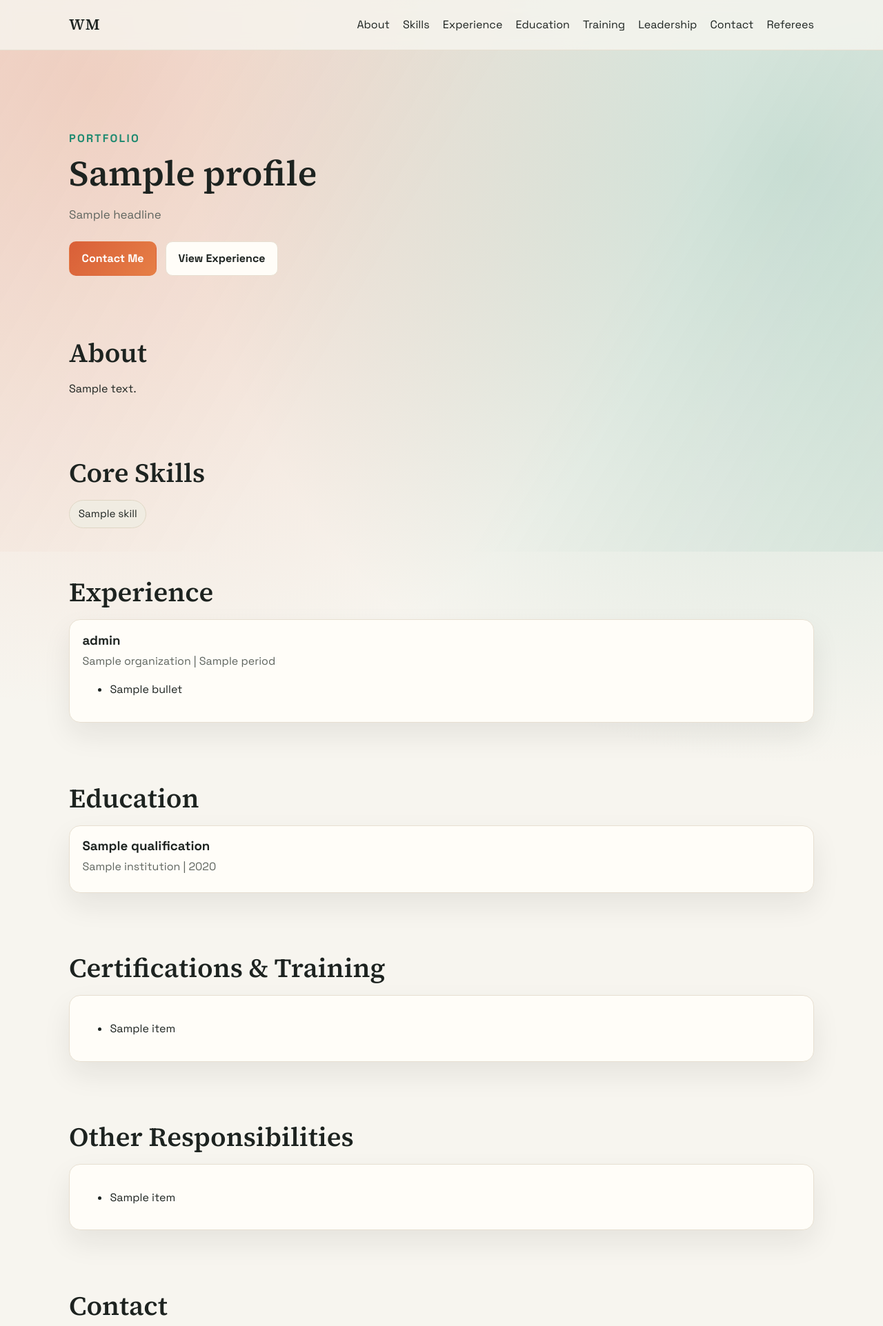
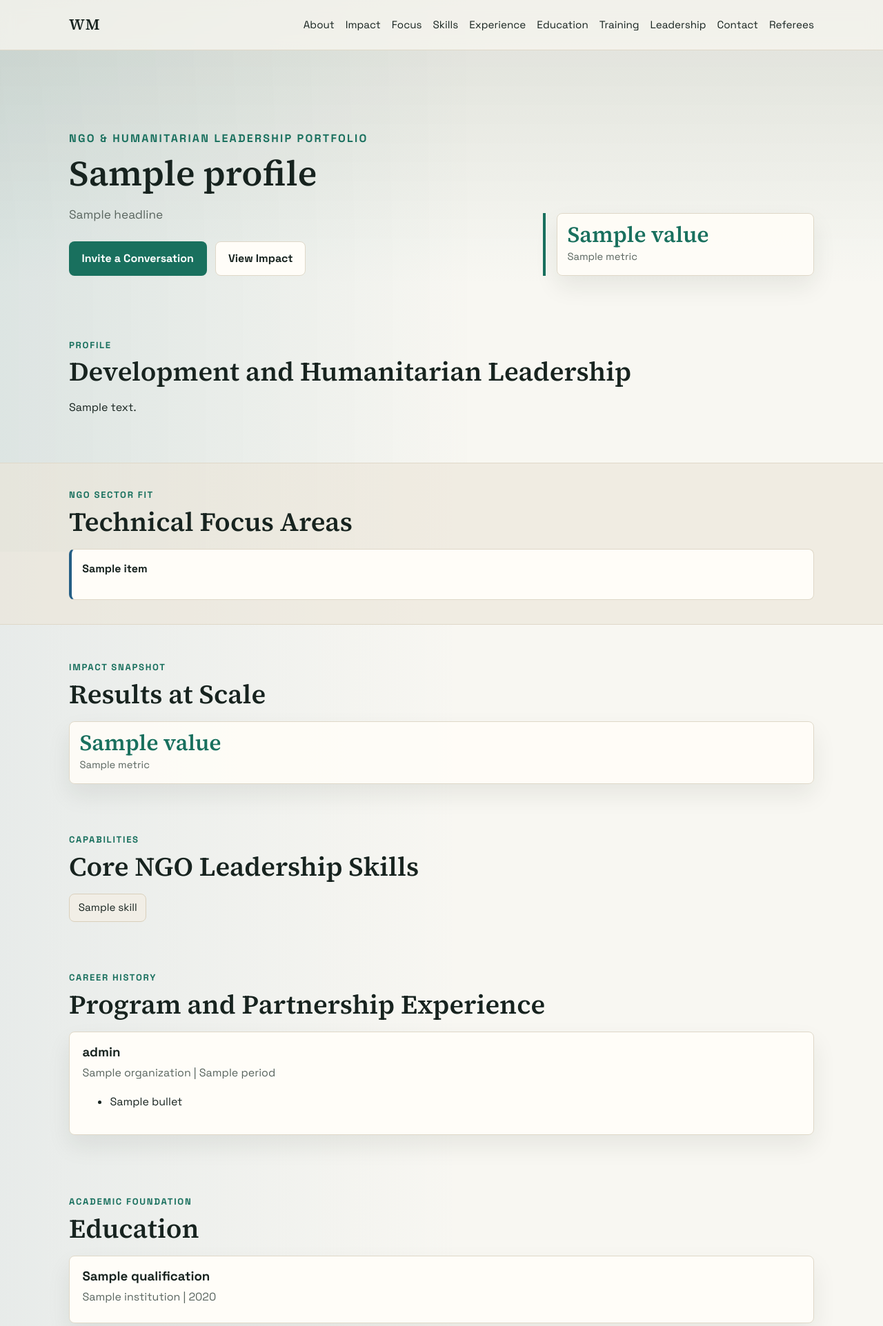
Before and after one commit to BonifaceNgila/potfolio_winnie, a Flask app: template templates/index.html in a window 1280 px wide. Shown: the top 1923 px of the page at 69% size. Run offline with Flask 3, Linux system fonts and the light colour scheme; the template is opened without the code that fills it: most values are stand-ins (such as "Sample title", 1, 10 or a date in 2020); parts of the project's set-up code (start-up, migrations or seed data) failed here and were passed over.

Commit message:
enhanced the layout

```diff
--- a/app.py
+++ b/app.py
@@ -108,6 +108,22 @@ def parse_education_text(text: str) -> list[dict]:
     return parsed
 
 
+def parse_impact_metrics_text(text: str) -> list[dict]:
+    parsed = []
+
+    for line in parse_lines(text):
+        if "|" not in line:
+            raise ValueError("Impact metrics should look like: value | label.")
+
+        value, label = [part.strip() for part in line.split("|", 1)]
+        if not value or not label:
+            raise ValueError("Each impact metric needs both a value and a label.")
+
+        parsed.append({"value": value, "label": label})
+
+    return parsed
+
+
 def format_experience_text(experience: list[dict]) -> str:
     blocks = []
     for item in experience:
@@ -129,6 +145,17 @@ def format_education_text(education: list[dict]) -> str:
         qualification = str(item.get("qualification", "")).strip()
         year = str(item.get("year", "")).strip()
         lines.append(f"{institution} – {qualification}, {year}")
+
+    return "\n".join(lines)
+
+
+def format_impact_metrics_text(metrics: list[dict]) -> str:
+    lines = []
+    for item in metrics:
+        value = str(item.get("value", "")).strip()
+        label = str(item.get("label", "")).strip()
+        if value or label:
+            lines.append(f"{value} | {label}")
 
     return "\n".join(lines)
 
@@ -222,6 +249,16 @@ def render_streamlit_admin_panel(st) -> None:
             value="\n".join(content.get("skills", [])),
             height=140,
         )
+        impact_metrics_text = st.text_area(
+            "Impact Metrics (one per line: value | label)",
+            value=format_impact_metrics_text(content.get("impact_metrics", [])),
+            height=120,
+        )
+        sector_focus_text = st.text_area(
+            "NGO Sector Focus (one per line)",
+            value="\n".join(content.get("sector_focus", [])),
+            height=140,
+        )
         experience_text = st.text_area(
             "Experience (one blank line between roles; first 3 lines role, organization, period)",
             value=format_experience_text(content.get("experience", [])),
@@ -264,6 +301,8 @@ def render_streamlit_admin_panel(st) -> None:
                 "phone": phone,
             },
             "skills": parse_lines(skills_text),
+            "impact_metrics": parse_impact_metrics_text(impact_metrics_text),
+            "sector_focus": parse_lines(sector_focus_text),
             "experience": parse_experience_text(experience_text),
             "education": parse_education_text(education_text),
             "certifications": parse_lines(certifications_text),
@@ -404,6 +443,8 @@ def admin_panel():
                 "phone": request.form.get("phone", "").strip(),
             }
             content["skills"] = parse_lines(request.form.get("skills", ""))
+            content["impact_metrics"] = parse_impact_metrics_text(request.form.get("impact_metrics", ""))
+            content["sector_focus"] = parse_lines(request.form.get("sector_focus", ""))
             content["experience"] = parse_experience_text(request.form.get("experience_text", ""))
             content["education"] = parse_education_text(request.form.get("education_text", ""))
             content["certifications"] = parse_lines(request.form.get("certifications", ""))
@@ -422,6 +463,8 @@ def admin_panel():
         "admin_panel.html",
         content=content,
         skills_text="\n".join(content.get("skills", [])),
+        impact_metrics_text=format_impact_metrics_text(content.get("impact_metrics", [])),
+        sector_focus_text="\n".join(content.get("sector_focus", [])),
         certifications_text="\n".join(content.get("certifications", [])),
         responsibilities_text="\n".join(content.get("responsibilities", [])),
         referees_text="\n".join(content.get("referees", [])),
--- a/static/script.js
+++ b/static/script.js
@@ -6,17 +6,45 @@ if (year) {
   year.textContent = new Date().getFullYear();
 }
 
+const getHeaderOffset = () => {
+  const header = document.querySelector('.site-header');
+  return header ? header.getBoundingClientRect().height + 12 : 0;
+};
+
+const scrollToTarget = (target) => {
+  const top = target.getBoundingClientRect().top + window.scrollY - getHeaderOffset();
+  window.scrollTo({ top: Math.max(top, 0), behavior: 'smooth' });
+};
+
+document.querySelectorAll('a[href^="#"]').forEach((link) => {
+  link.addEventListener('click', (event) => {
+    const hash = link.getAttribute('href');
+
+    if (!hash || hash === '#') {
+      return;
+    }
+
+    const target = hash === '#top' ? document.body : document.querySelector(hash);
+
+    if (!target) {
+      return;
+    }
+
+    event.preventDefault();
+    scrollToTarget(target);
+    history.pushState(null, '', hash);
+
+    if (menuButton && navLinks) {
+      navLinks.classList.remove('open');
+      menuButton.setAttribute('aria-expanded', 'false');
+    }
+  });
+});
+
 if (menuButton && navLinks) {
   menuButton.addEventListener('click', () => {
     const isOpen = navLinks.classList.toggle('open');
     menuButton.setAttribute('aria-expanded', String(isOpen));
-  });
-
-  navLinks.querySelectorAll('a').forEach((link) => {
-    link.addEventListener('click', () => {
-      navLinks.classList.remove('open');
-      menuButton.setAttribute('aria-expanded', 'false');
-    });
   });
 }
 
--- a/static/styles.css
+++ b/static/styles.css
@@ -1,12 +1,14 @@
 :root {
-  --bg: #f7f5ef;
-  --ink: #1d2320;
-  --accent: #d95f38;
-  --accent-2: #1f8a70;
+  --bg: #f8f7f2;
+  --ink: #17231f;
+  --accent: #b4482f;
+  --accent-2: #19705e;
+  --accent-3: #255f85;
   --card: #fffdf8;
-  --line: #e7dfd1;
-  --muted: #5f655f;
-  --shadow: 0 18px 40px rgba(23, 28, 25, 0.08);
+  --line: #dfd8c8;
+  --muted: #59655f;
+  --soft: #ece6d8;
+  --shadow: 0 16px 34px rgba(23, 35, 31, 0.08);
 }
 
 * {
@@ -15,6 +17,7 @@
 
 html {
   scroll-behavior: smooth;
+  scroll-padding-top: 84px;
 }
 
 body {
@@ -22,8 +25,8 @@ body {
   font-family: "Space Grotesk", sans-serif;
   color: var(--ink);
   background:
-    radial-gradient(circle at 10% 5%, rgba(217, 95, 56, 0.2), transparent 35%),
-    radial-gradient(circle at 90% 10%, rgba(31, 138, 112, 0.2), transparent 35%),
+    linear-gradient(180deg, rgba(25, 112, 94, 0.1), transparent 26rem),
+    linear-gradient(90deg, rgba(37, 95, 133, 0.08), transparent 42rem),
     var(--bg);
   line-height: 1.6;
 }
@@ -33,8 +36,8 @@ body {
   inset: 0;
   pointer-events: none;
   background:
-    linear-gradient(120deg, rgba(217, 95, 56, 0.08), transparent 45%),
-    linear-gradient(300deg, rgba(31, 138, 112, 0.08), transparent 35%);
+    linear-gradient(90deg, rgba(25, 112, 94, 0.05), transparent 55%),
+    linear-gradient(180deg, rgba(180, 72, 47, 0.05), transparent 45%);
   z-index: -1;
 }
 
@@ -57,6 +60,7 @@ body {
   align-items: center;
   justify-content: space-between;
   min-height: 72px;
+  gap: 1rem;
 }
 
 .brand {
@@ -80,7 +84,9 @@ body {
 .nav-links {
   list-style: none;
   display: flex;
-  gap: 1.2rem;
+  flex-wrap: wrap;
+  justify-content: flex-end;
+  gap: 1rem;
   margin: 0;
   padding: 0;
 }
@@ -89,6 +95,7 @@ body {
   color: var(--ink);
   text-decoration: none;
   position: relative;
+  font-size: 0.95rem;
 }
 
 .nav-links a::after {
@@ -110,6 +117,10 @@ body {
 }
 
 .hero {
+  display: grid;
+  grid-template-columns: minmax(0, 1.25fr) minmax(280px, 0.75fr);
+  gap: 2rem;
+  align-items: end;
   padding: 6.2rem 0 3.4rem;
 }
 
@@ -119,6 +130,15 @@ body {
   color: var(--accent-2);
   font-weight: 700;
   margin-bottom: 0.45rem;
+}
+
+.section-kicker {
+  color: var(--accent-2);
+  font-size: 0.82rem;
+  font-weight: 700;
+  letter-spacing: 0.13em;
+  margin: 0 0 0.35rem;
+  text-transform: uppercase;
 }
 
 h1,
@@ -143,7 +163,40 @@ h2 {
   max-width: 64ch;
   margin: 1rem 0 1.5rem;
   color: var(--muted);
-  font-size: 1.06rem;
+  font-size: 1.08rem;
+}
+
+.hero-impact {
+  display: grid;
+  gap: 0.75rem;
+  border-left: 4px solid var(--accent-2);
+  padding-left: 1rem;
+}
+
+.metric,
+.impact-item {
+  background: rgba(255, 253, 248, 0.88);
+  border: 1px solid var(--line);
+  border-radius: 8px;
+  padding: 0.9rem;
+  box-shadow: var(--shadow);
+}
+
+.metric strong,
+.impact-item strong {
+  display: block;
+  color: var(--accent-2);
+  font-family: "Source Serif 4", serif;
+  font-size: clamp(1.45rem, 3vw, 2rem);
+  line-height: 1;
+  margin-bottom: 0.3rem;
+}
+
+.metric span,
+.impact-item span {
+  color: var(--muted);
+  display: block;
+  font-size: 0.92rem;
 }
 
 .hero-actions {
@@ -157,7 +210,7 @@ h2 {
   text-decoration: none;
   font-weight: 600;
   padding: 0.7rem 1.1rem;
-  border-radius: 10px;
+  border-radius: 8px;
   border: 1px solid transparent;
   transition: transform 0.2s ease, box-shadow 0.2s ease;
   cursor: pointer;
@@ -170,7 +223,7 @@ h2 {
 
 .btn-primary {
   color: #fff;
-  background: linear-gradient(130deg, var(--accent), #e67f46);
+  background: var(--accent-2);
 }
 
 .btn-secondary {
@@ -183,10 +236,16 @@ h2 {
   padding: 2.2rem 0;
 }
 
+.section-band {
+  background: rgba(236, 230, 216, 0.62);
+  border-block: 1px solid var(--line);
+  margin: 1rem 0;
+}
+
 .card {
   background: var(--card);
   border: 1px solid var(--line);
-  border-radius: 16px;
+  border-radius: 8px;
   padding: 1.15rem;
   margin-bottom: 1rem;
   box-shadow: var(--shadow);
@@ -208,11 +267,29 @@ h2 {
 }
 
 .chip {
-  background: #f0ece2;
-  border: 1px solid #dfd6c4;
-  border-radius: 999px;
+  background: #f1eee6;
+  border: 1px solid #d9cfbb;
+  border-radius: 8px;
   padding: 0.45rem 0.8rem;
   font-size: 0.95rem;
+}
+
+.focus-grid,
+.impact-grid {
+  display: grid;
+  gap: 0.85rem;
+  grid-template-columns: repeat(auto-fit, minmax(220px, 1fr));
+}
+
+.focus-item {
+  background: var(--card);
+  border: 1px solid var(--line);
+  border-left: 4px solid var(--accent-3);
+  border-radius: 8px;
+  color: var(--ink);
+  font-weight: 600;
+  min-height: 74px;
+  padding: 0.95rem;
 }
 
 .contact-grid {
@@ -228,7 +305,7 @@ h2 {
   color: var(--ink);
   background: var(--card);
   border: 1px solid var(--line);
-  border-radius: 14px;
+  border-radius: 8px;
   padding: 1rem;
 }
 
@@ -292,7 +369,7 @@ h2 {
 .admin-form textarea {
   width: 100%;
   border: 1px solid var(--line);
-  border-radius: 10px;
+  border-radius: 8px;
   padding: 0.65rem 0.75rem;
   font: inherit;
   background: #fffcf5;
@@ -339,7 +416,7 @@ h2 {
     top: 72px;
     background: var(--card);
     border: 1px solid var(--line);
-    border-radius: 12px;
+    border-radius: 8px;
     padding: 0.8rem;
     display: none;
     width: min(230px, 85vw);
@@ -350,4 +427,9 @@ h2 {
   .nav-links.open {
     display: flex;
   }
+
+  .hero {
+    grid-template-columns: 1fr;
+    padding-top: 4.6rem;
+  }
 }
--- a/templates/index.html
+++ b/templates/index.html
@@ -3,8 +3,8 @@
 <head>
   <meta charset="UTF-8" />
   <meta name="viewport" content="width=device-width, initial-scale=1.0" />
-  <title>{{ content.profile.name }} | Portfolio</title>
-  <meta name="description" content="Portfolio of {{ content.profile.name }}" />
+  <title>{{ content.profile.name }} | NGO & Humanitarian Portfolio</title>
+  <meta name="description" content="NGO and humanitarian leadership portfolio of {{ content.profile.name }}" />
   <link rel="preconnect" href="https://fonts.googleapis.com" />
   <link rel="preconnect" href="https://fonts.gstatic.com" crossorigin />
   <link href="https://fonts.googleapis.com/css2?family=Space+Grotesk:wght@400;500;700&family=Source+Serif+4:opsz,wght@8..60,400;8..60,600&display=swap" rel="stylesheet" />
@@ -19,6 +19,12 @@
       <button class="menu-toggle" aria-label="Toggle menu" aria-expanded="false">Menu</button>
       <ul class="nav-links">
         <li><a href="#about">About</a></li>
+        {% if content.impact_metrics %}
+        <li><a href="#impact">Impact</a></li>
+        {% endif %}
+        {% if content.sector_focus %}
+        <li><a href="#focus">Focus</a></li>
+        {% endif %}
         {% if content.skills %}
         <li><a href="#skills">Skills</a></li>
         {% endif %}
@@ -44,17 +50,30 @@
 
   <main>
     <section class="hero container reveal">
-      <p class="eyebrow">Portfolio</p>
-      <h1>{{ content.profile.name }}</h1>
-      <p class="lead">{{ content.profile.headline }}</p>
-      <div class="hero-actions">
-        <a class="btn btn-primary" href="#contact">Contact Me</a>
-        <a class="btn btn-secondary" href="#experience">View Experience</a>
+      <div class="hero-copy">
+        <p class="eyebrow">NGO & Humanitarian Leadership Portfolio</p>
+        <h1>{{ content.profile.name }}</h1>
+        <p class="lead">{{ content.profile.headline }}</p>
+        <div class="hero-actions">
+          <a class="btn btn-primary" href="#contact">Invite a Conversation</a>
+          <a class="btn btn-secondary" href="#impact">View Impact</a>
+        </div>
       </div>
+      {% if content.impact_metrics %}
+      <div class="hero-impact" aria-label="Impact snapshot">
+        {% for metric in content.impact_metrics[:4] %}
+        <div class="metric">
+          <strong>{{ metric.value }}</strong>
+          <span>{{ metric.label }}</span>
+        </div>
+        {% endfor %}
+      </div>
+      {% endif %}
     </section>
 
     <section class="section container reveal" id="about">
-      <h2>About</h2>
+      <p class="section-kicker">Profile</p>
+      <h2>Development and Humanitarian Leadership</h2>
       {% for paragraph in content.profile.about.split('\n') %}
         {% if paragraph.strip() %}
         <p>{{ paragraph }}</p>
@@ -62,9 +81,39 @@
       {% endfor %}
     </section>
 
+    {% if content.sector_focus %}
+    <section class="section section-band reveal" id="focus">
+      <div class="container">
+        <p class="section-kicker">NGO Sector Fit</p>
+        <h2>Technical Focus Areas</h2>
+        <div class="focus-grid">
+          {% for item in content.sector_focus %}
+          <div class="focus-item">{{ item }}</div>
+          {% endfor %}
+        </div>
+      </div>
+    </section>
+    {% endif %}
+
+    {% if content.impact_metrics %}
+    <section class="section container reveal" id="impact">
+      <p class="section-kicker">Impact Snapshot</p>
+      <h2>Results at Scale</h2>
+      <div class="impact-grid">
+        {% for metric in content.impact_metrics %}
+        <div class="impact-item">
+          <strong>{{ metric.value }}</strong>
+          <span>{{ metric.label }}</span>
+        </div>
+        {% endfor %}
+      </div>
+    </section>
+    {% endif %}
+
     {% if content.skills %}
     <section class="section container reveal" id="skills">
-      <h2>Core Skills</h2>
+      <p class="section-kicker">Capabilities</p>
+      <h2>Core NGO Leadership Skills</h2>
       <div class="chip-grid">
         {% for skill in content.skills %}
         <span class="chip">{{ skill }}</span>
@@ -75,7 +124,8 @@
 
     {% if content.experience %}
     <section class="section container reveal" id="experience">
-      <h2>Experience</h2>
+      <p class="section-kicker">Career History</p>
+      <h2>Program and Partnership Experience</h2>
       {% for exp in content.experience %}
       <article class="card">
         <div class="card-head">
@@ -94,6 +144,7 @@
 
     {% if content.education %}
     <section class="section container reveal" id="education">
+      <p class="section-kicker">Academic Foundation</p>
       <h2>Education</h2>
       {% for edu in content.education %}
       <article class="card">
@@ -108,6 +159,7 @@
 
     {% if content.certifications %}
     <section class="section container reveal" id="certifications">
+      <p class="section-kicker">Professional Development</p>
       <h2>Certifications & Training</h2>
       <article class="card">
         <ul>
@@ -121,7 +173,8 @@
 
     {% if content.responsibilities %}
     <section class="section container reveal" id="leadership">
-      <h2>Other Responsibilities</h2>
+      <p class="section-kicker">Governance</p>
+      <h2>Board and Community Leadership</h2>
       <article class="card">
         <ul>
           {% for item in content.responsibilities %}
@@ -133,7 +186,8 @@
     {% endif %}
 
     <section class="section container reveal" id="contact">
-      <h2>Contact</h2>
+      <p class="section-kicker">Contact</p>
+      <h2>Connect on NGO Leadership Opportunities</h2>
       <div class="contact-grid">
         <a class="contact-item" href="mailto:{{ content.profile.email }}">
           <span>Email</span>
```
Also changed, not shown: data/content.json (+60 -53 lines), templates/admin_panel.html (+7 -0 lines).
